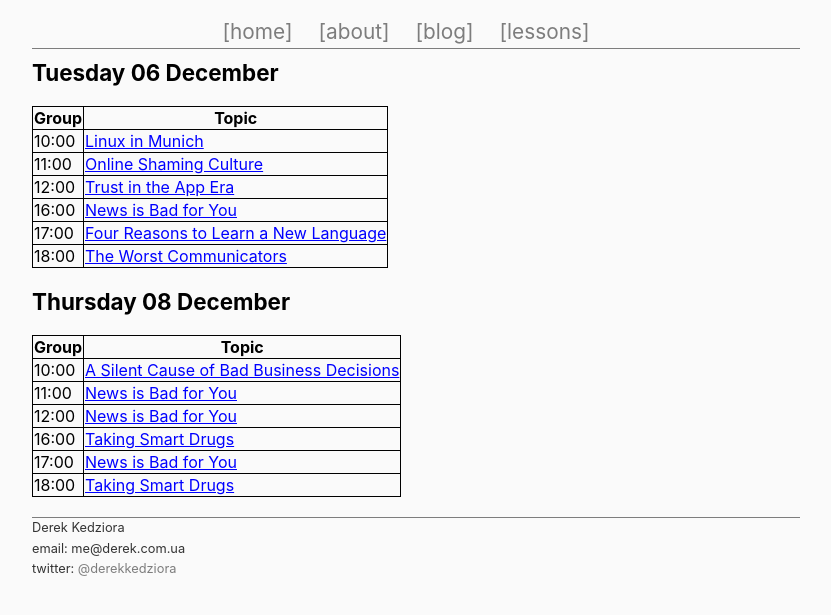
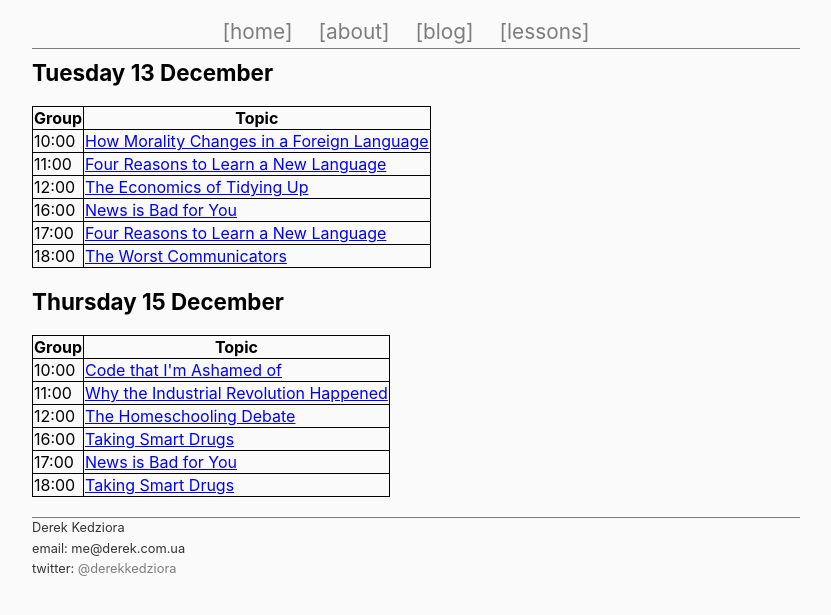
Before and after one commit to ZeroDeth/derekkedziora.github.io, a Jekyll site: the page built from files/schedules/leadware-schedule.html, in a window 1280 px wide. Shown: the top 615 px of the page, without its empty margins (224-1055 px from the left). Built offline with Jekyll 4.4.1, drawn with Linux system fonts in a browser that asks for light colours.

Commit message:
title added

```diff
--- a/files/schedules/leadware-schedule.html
+++ b/files/schedules/leadware-schedule.html
@@ -2,7 +2,7 @@
 layout: default
 permalink: "/schedule/leadware"
 ---
-<h3>Tuesday 06 December</h3>
+<h3>Tuesday 13 December</h3>
 <table>
   <tr>
     <th>Group</th>
@@ -10,15 +10,15 @@ permalink: "/schedule/leadware"
   </tr>
   <tr>
     <td>10:00</td>
-    <td><a href="http://derek.com.ua/lessons/munich-linux" target="_blank">Linux in Munich</a></td>
+    <td><a href="http://derek.com.ua/lessons/sec-lang-morality" target="_blank">How Morality Changes in a Foreign Language</a></td>
   </tr>
   <tr>
     <td>11:00</td>
-    <td><a href="http://derek.com.ua/lessons/one-tweet-shaming" target="_blank">Online Shaming Culture</a></td>
+    <td><a href="http://derek.com.ua/lessons/TED-learning-lang" target="_blank">Four Reasons to Learn a New Language</a></td>
   </tr>
   <tr>
     <td>12:00</td>
-    <td><a href="http://derek.com.ua/lessons/trust-strangers" target="_blank">Trust in the App Era</a></td>
+    <td><a href="http://derek.com.ua/lessons/economics-tidying-up" target="_blank">The Economics of Tidying Up</a></td>
   </tr>
     <tr>
     <td>16:00</td>
@@ -35,7 +35,7 @@ permalink: "/schedule/leadware"
 
 </table>
 
-<h3>Thursday 08 December</h3>
+<h3>Thursday 15 December</h3>
 <table>
   <tr>
     <th>Group</th>
@@ -43,15 +43,15 @@ permalink: "/schedule/leadware"
   </tr>
   <tr>
     <td>10:00</td>
-    <td><a href="http://derek.com.ua/lessons/bad-business-decisions" target="_blank">A Silent Cause of Bad Business Decisions</a></td>
+    <td><a href="http://derek.com.ua/lessons/code-shame" target="_blank">Code that I'm Ashamed of</a></td>
   </tr>
   <tr>
     <td>11:00</td>
-    <td><a href="http://derek.com.ua/lessons/news-bad-for-you" target="_blank">News is Bad for You</a></td>
+    <td><a href="http://derek.com.ua/lessons/industrial-revolution-europe" target="_blank">Why the Industrial Revolution Happened</a></td>
   </tr>
   <tr>
     <td>12:00</td>
-    <td><a href="http://derek.com.ua/lessons/news-bad-for-you" target="_blank">News is Bad for You</a></td>
+    <td><a href="http://derek.com.ua/lessons/homeschooling" target="_blank">The Homeschooling Debate</a></td>
   </tr>
     <tr>
     <td>16:00</td>
```
